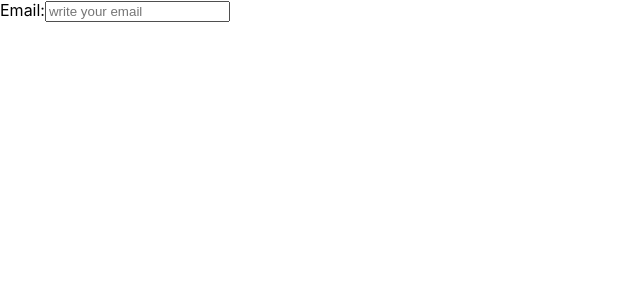
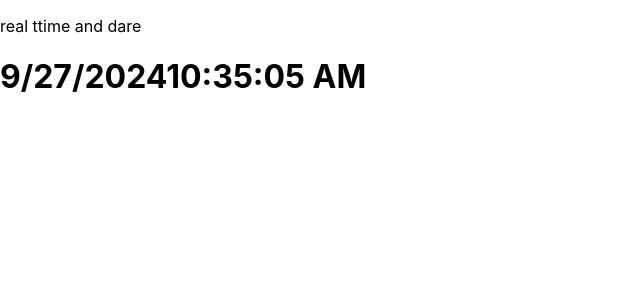
Before and after one commit to annupawaria/Assignment-Task3, a React (Create React App) app: page / in a window 1280 px wide. Shown: the top 300 px of the page, without its empty margins (0-640 px from the left). Built offline with nearby package versions, Linux system fonts and the light colour scheme.

Commit message:
A new component

```diff
--- a/src/components/Validate1.js
+++ b/src/components/Validate1.js
@@ -1,38 +1,21 @@
-// import { useState } from "react"
-import React,{useState} from 'react'
-
-
-
-
+import React, { useEffect, useState } from 'react'
 
 const Validate1 = () => {
-    const[email,setEmail]=useState("")
-const[errorMessage,setErrorMessage]=useState("")
 
-
-    const changeHandler=(e)=>{
-        const value=e.target.value
-        setEmail(value)
-if(!value.includes("@")|| value.includes(".")){
-    setErrorMessage("erite all detail")
-}else{
-    setEmail("")
-}
-
-
-
-    }
-
+  const [currentTime,setCurrentTime]=useState(new Date())
+useEffect(()=>{
+  const timer=setInterval(()=>{
+    setCurrentTime(new Date())
+  },1000)
+  return () => clearInterval(timer);
+},[])
 
   return (
     <div>
-        <form>
-            <label>
-                Email:<input type='Email' placeholder='write your email' value={email}
-                onChange={changeHandler}/>
-            </label>
-            {errorMessage && <p style={{color:"red"}}>{errorMessage}</p>}
-        </form>
+<p>real ttime and dare</p>
+<h1>{currentTime.toLocaleDateString()}{currentTime.toLocaleTimeString()}</h1>
+
+
     </div>
   )
 }
```
